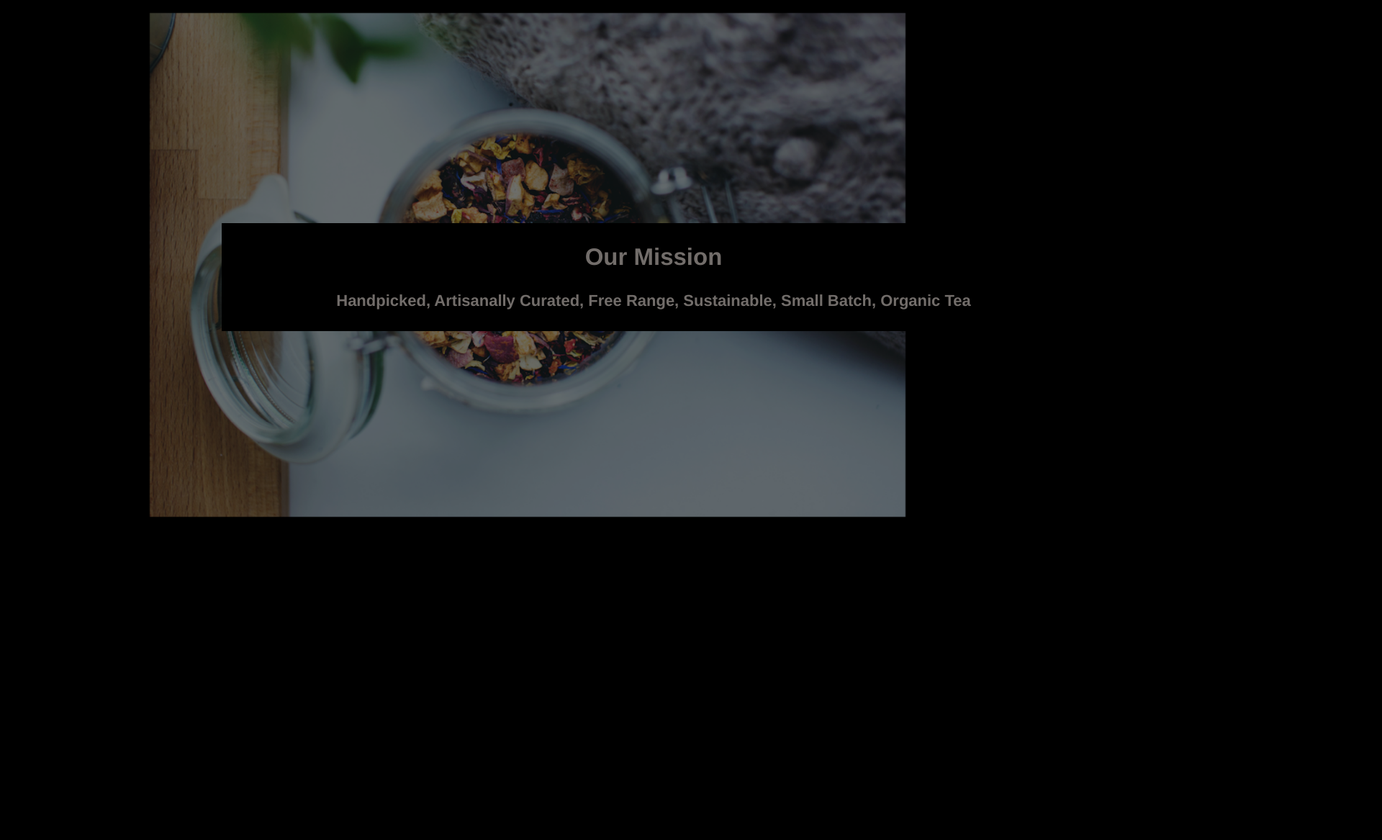
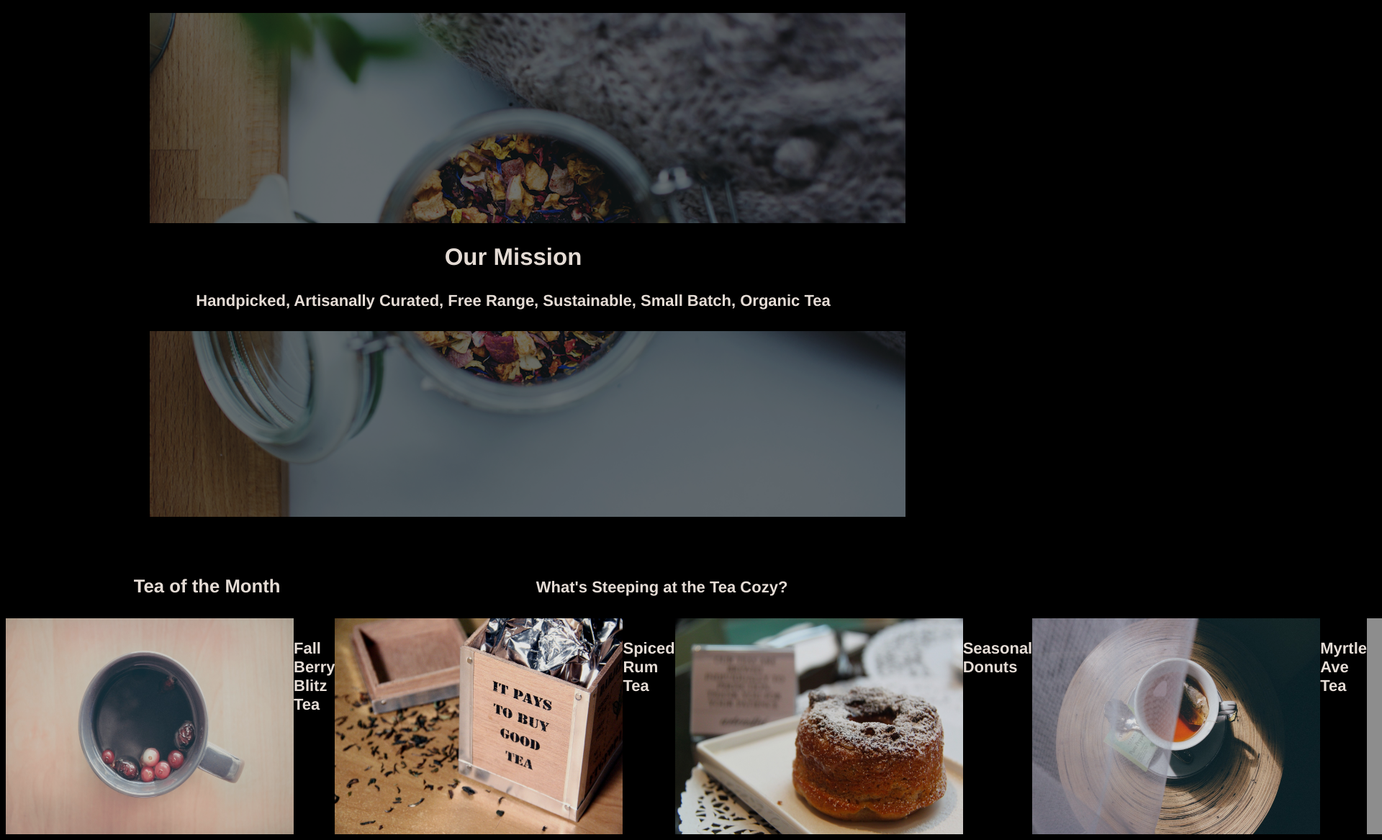
Before and after one commit to beckyalter/Tea-Cozy, a plain HTML site: page index.html in a window 1280 px wide. Shown: the part 90-1257 px from the top of the page at 72% size, 1920 px wide, since content can reach past the window. Before the commit the page ends 922 px from the top, so only its background shows below. Drawn offline with Linux system fonts and the light colour scheme; grey boxes are pictures that could not be loaded.

Commit message:
Adjusting titles in container 2

```diff
--- a/index.html
+++ b/index.html
@@ -28,6 +28,46 @@
                 <h1>Our Mission</h1>
                 <h4>Handpicked, Artisanally Curated, Free Range, Sustainable, Small Batch, Organic Tea</h4>
               </div>
+          </div>
+
+    <section class="featured-tea">
+        <a name="featured-tea"></a>
+          <div class="container2">
+              <h1 class="titles">Tea of the Month</h1>
+              <h4 class="titles">What's Steeping at the Tea Cozy?</h4>
+              <div class="image-blocks">
+                  <img class="image" src="berryblitz.jpeg" alt="Cup of delicious berry blitz tea">
+              <div>
+              <h4 class="pic-title">Fall Berry Blitz Tea</h4>
+              </div>
+
+              <div class="image-blocks">
+                <img class="image" src="spiced-rum.jpeg" alt="Cup of spiced rum">
+            <div>
+            <h4 class="pic-title">Spiced Rum Tea</h4>
+              </div>
+
+              <div class="image-blocks">
+                <img class="image" src="donut.jpeg" alt="Crumb cake donut">
+            <div>
+            <h4 class="pic-title">Seasonal Donuts</h4>
+              </div>
+
+              <div class="image-blocks">
+                <img class="image" src="myrtle-ave.jpeg" alt="Cup of Myrtle Ave tea">
+            <div>
+            <h4 class="pic-title">Myrtle Ave Tea</h4>
+              </div>
+
+              <div class="image-blocks">
+                <img class="image" src="bedford-bizarre.jpeg" alt="Cup of Bedford Bizarre tea">
+            <div>
+            <h4 class="pic-title">Bedford Bizarre Tea</h4>
+              </div>
+              </div>
+          </div>
+
+    </section>
 
 
 
--- a/style.css
+++ b/style.css
@@ -39,7 +39,6 @@ nav li {
 
 .container1 {
     position: static;
-    opacity: .5;
     width: 100%;
 }
 
@@ -47,15 +46,42 @@ nav li {
     position: absolute;
     width: 1200px;
     bottom: 250px;
-    margin-left: 300px;
-    margin-right: 100px;
+    margin-left: 180px;
+    margin-right: 200px;
     background-color: black;
     text-align: center;
-
+    padding-right: 150px;
+    color: seashell;
 }
 
 .mission-pic {
     max-height: 700px;
+    max-width: 1200px;
+    margin-top: 100px;
+    margin-bottom: 50px;
+    margin-left: 200px;
+    margin-right: 200px;
+    opacity: .5;
+}
+
+.titles {
+    text-align: center;
+    color: seashell;
+}
+
+.container2 {
+    display: flex;
+    flex-wrap: wrap;
     max-width: 100%;
-    margin: 100px 200px;
+    justify-content: space-around;
 }
+
+.image-blocks {
+    display: inline-flex;
+    justify-content: center;
+}
+
+.image {
+  max-width: 400px;
+  max-height: 300px;
+}
```
